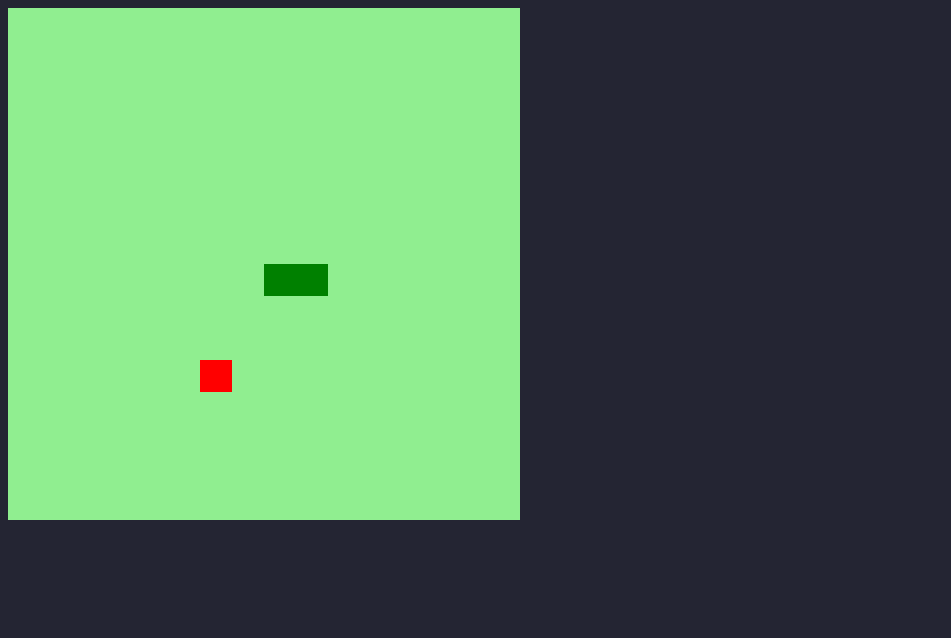
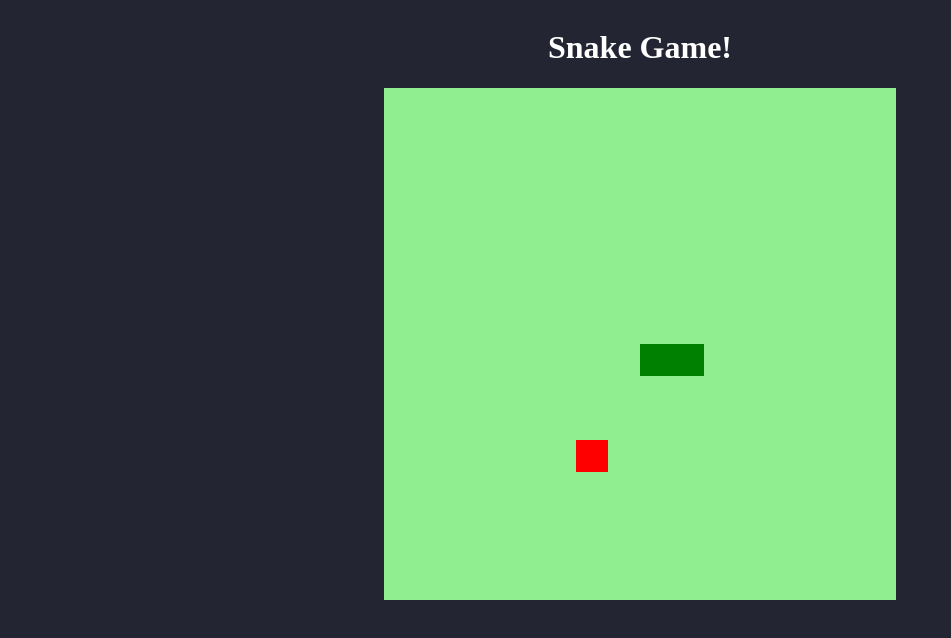
Before and after one commit to Ismaellima1/Snake-js-DIO, a plain HTML site: page index.html in a window 1280 px wide. Shown: the whole page, without its empty margins (0-951 px from the left). Drawn offline with Linux system fonts and the light colour scheme.

Commit message:
Jogo terminado!

```diff
--- a/index.html
+++ b/index.html
@@ -9,6 +9,7 @@
     <title>Snake</title>
   </head>
   <body>
+    <h1>Snake Game!</h1>
     <canvas id="snake" width="512" height="512"></canvas>
   </body>
 </html>
--- a/script.js
+++ b/script.js
@@ -39,10 +39,18 @@ function update(event){
 }
 
 function iniciarJogo(){
+
   if(snake[0].x > 15 * box && direction == "right") snake[0].x = 0;
   if(snake[0].x < 0 * box && direction == "left") snake[0].x = 16 * box;
   if(snake[0].y > 15 * box && direction == "down") snake[0].y = 0;
   if(snake[0].y < 0 * box && direction == "up") snake[0].y = 16 * box;
+
+  for(i = 1; i < snake.length; i++){
+    if(snake[0].x == snake[i].x && snake[0].y == snake[i].y){
+      clearInterval(jogo);
+      alert("GAME OVER!");
+    }
+  }
 
   criarBG();
   criarCobrinha();
--- a/style.css
+++ b/style.css
@@ -1,4 +1,11 @@
 
 body{
+  display: flex;
+  flex-direction: column;
+  align-items: center;
   background-color: rgb(36, 37, 51);
 }
+
+h1{
+  color: white;
+}
```
